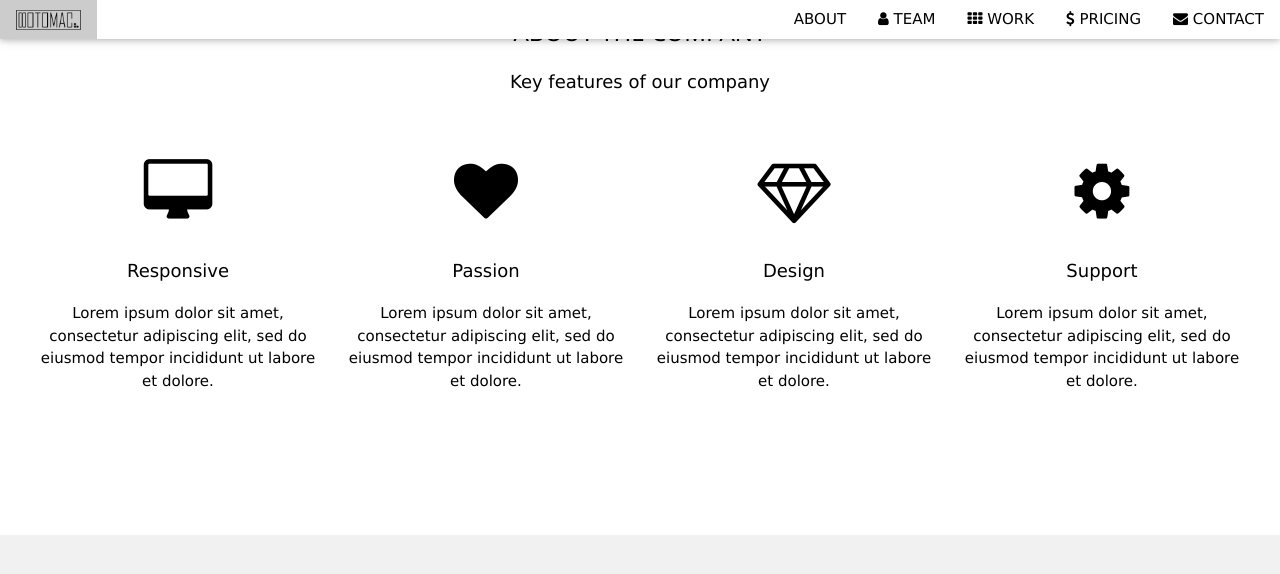
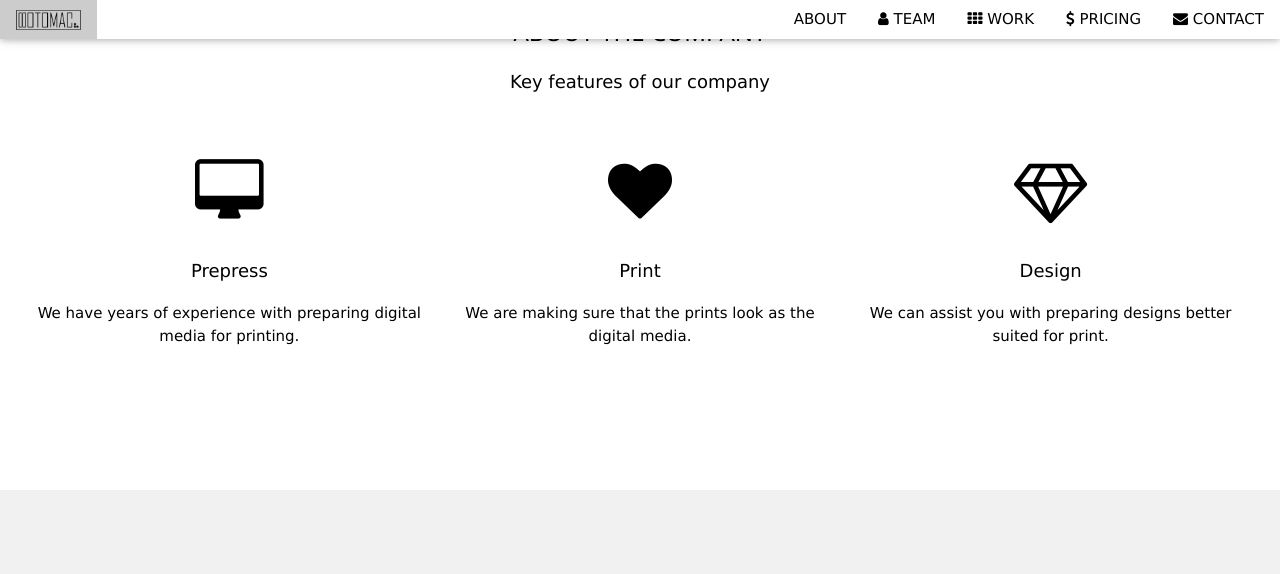
Before and after one commit to fotomas2016/fotomas2016.github.io, a Jekyll site: the page built from index.html, in a window 1280 px wide and 900 px high, scrolled down 1024 px, cut to the strip 0-594 px from the top of the window. Shown: the top 574 px of the strip. Built offline with Jekyll 4.4.1, drawn with Linux system fonts in a browser that asks for light colours.

Commit message:
change the about section

```diff
--- a/index.html
+++ b/index.html
@@ -10,26 +10,22 @@ layout: home
     <h3 class="w3-center">ABOUT THE COMPANY</h3>
     <p class="w3-center w3-large">Key features of our company</p>
     <div class="w3-row-padding w3-center" style="margin-top:64px">
-      <div class="w3-quarter">
+      <div class="w3-third">
         <i class="fa fa-desktop w3-margin-bottom w3-jumbo w3-center"></i>
-        <p class="w3-large">Responsive</p>
-        <p>Lorem ipsum dolor sit amet, consectetur adipiscing elit, sed do eiusmod tempor incididunt ut labore et dolore.</p>
+        <p class="w3-large">Prepress</p>
+        <p>We have years of experience with preparing digital media for printing.</p>
       </div>
-      <div class="w3-quarter">
+      <div class="w3-third">
         <i class="fa fa-heart w3-margin-bottom w3-jumbo"></i>
-        <p class="w3-large">Passion</p>
-        <p>Lorem ipsum dolor sit amet, consectetur adipiscing elit, sed do eiusmod tempor incididunt ut labore et dolore.</p>
+        <p class="w3-large">Print</p>
+        <p>We are making sure that the prints look as the digital media.</p>
       </div>
-      <div class="w3-quarter">
+      <div class="w3-third">
         <i class="fa fa-diamond w3-margin-bottom w3-jumbo"></i>
         <p class="w3-large">Design</p>
-        <p>Lorem ipsum dolor sit amet, consectetur adipiscing elit, sed do eiusmod tempor incididunt ut labore et dolore.</p>
+        <p>We can assist you with preparing designs better suited for print.</p>
       </div>
-      <div class="w3-quarter">
-        <i class="fa fa-cog w3-margin-bottom w3-jumbo"></i>
-        <p class="w3-large">Support</p>
-        <p>Lorem ipsum dolor sit amet, consectetur adipiscing elit, sed do eiusmod tempor incididunt ut labore et dolore.</p>
-      </div>
+
     </div>
   </div>
 
```
